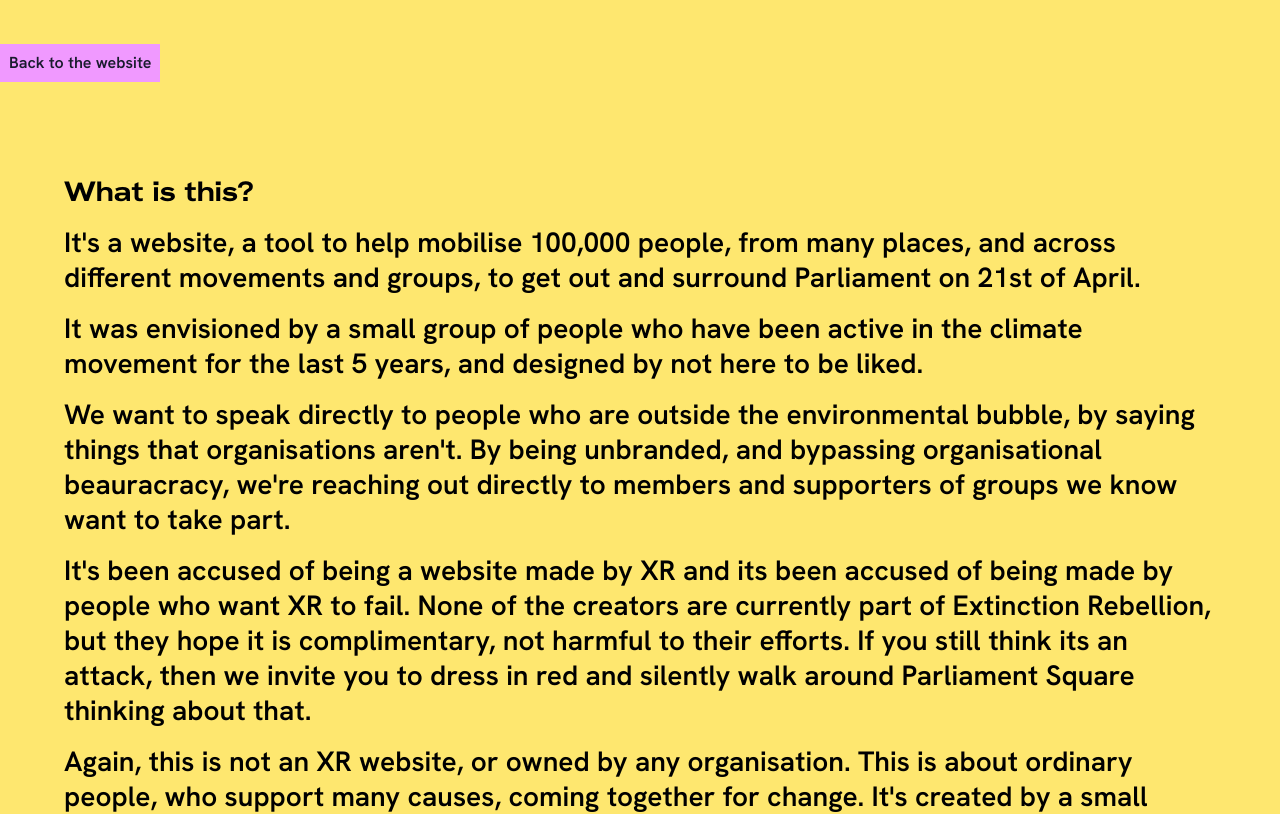
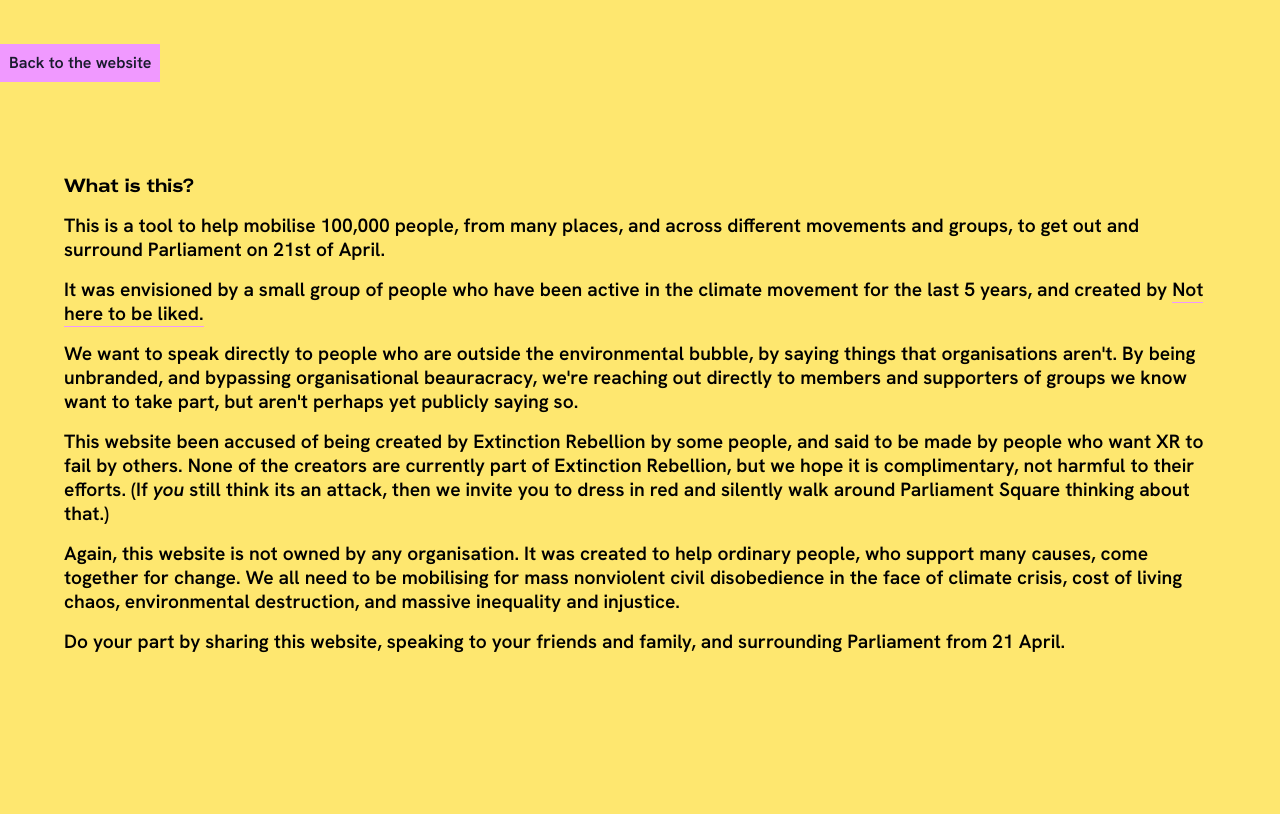
Before and after one commit to notheretobeliked/xxr, a SvelteKit app: page /about in a window 1280 px wide. Shown: the top 814 px of the page. Built offline with nearby package versions, Linux system fonts and the light colour scheme; no server answers.

Commit message:
Update copy

```diff
--- a/src/routes/about/+page.svelte
+++ b/src/routes/about/+page.svelte
@@ -36,17 +36,18 @@ on:keypress={() => goto('/')}
 <Button label='Back to the website' />
 </button>
 
-<div class="mt-20 w-full max-w-6xl m-auto text-base lg:text-xl">
+<div class="mt-20 w-full max-w-6xl m-auto text-base">
   <h1 class="mb-4">What is this?</h1>
 
-  <p class="mb-4">It's a website, a tool to help mobilise 100,000 people, from many places, and across different movements and groups, to get out and surround Parliament on 21st of April.</p>
+  <p class="mb-4">This is a tool to help mobilise 100,000 people, from many places, and across different movements and groups, to get out and surround Parliament on 21st of April.</p>
 
-  <p class="mb-4">It was envisioned by a small group of people who have been active in the climate movement for the last 5 years, and designed by not here to be liked. </p>
+  <p class="mb-4">It was envisioned by a small group of people who have been active in the climate movement for the last 5 years, and created by <a class="border-b border-pink hover:border-black" href="https://instagram.com/notheretobeliked/" rel="noreferrer" target="_blank">Not here to be liked.</a></p>
 
-  <p class="mb-4">We want to speak directly to people who are outside the environmental bubble, by saying things that organisations aren't. By being unbranded, and bypassing organisational beauracracy, we're reaching out directly to members and supporters of groups we know want to take part. </p>
+  <p class="mb-4">We want to speak directly to people who are outside the environmental bubble, by saying things that organisations aren't. By being unbranded, and bypassing organisational beauracracy, we're reaching out directly to members and supporters of groups we know want to take part, but aren't perhaps yet publicly saying so. </p>
 
-  <p class="mb-4">It's been accused of being a website made by XR and its been accused of being made by people who want XR to fail. None of the creators are currently part of Extinction Rebellion, but they hope it is complimentary, not harmful to their efforts. If you still think its an attack, then we invite you to dress in red and silently walk around Parliament Square thinking about that.</p>
+  <p class="mb-4">This website been accused of being created by Extinction Rebellion by some people, and said to be made by people who want XR to fail by others. None of the creators are currently part of Extinction Rebellion, but we hope it is complimentary, not harmful to their efforts. (If <em>you</em> still think its an attack, then we invite you to dress in red and silently walk around Parliament Square thinking about that.)</p>
 
-  <p class="mb-4">Again, this is not an XR website, or owned by any organisation. This is about ordinary people, who support many causes, coming together for change. It's created by a small group, with a tiny pot of money, trying to mobilise for mass nonviolent civil disobedience in the face of climate crisis, cost of living chaos, environmental destruction, and massive inequality and injustice.</p>
+  <p class="mb-4">Again, this website is not owned by any organisation. It was created to help ordinary people, who support many causes, come together for change. We all need to be mobilising for mass nonviolent civil disobedience in the face of climate crisis, cost of living chaos, environmental destruction, and massive inequality and injustice.</p>
 
+  <p class="mb-4">Do your part by sharing this website, speaking to your friends and family, and surrounding Parliament from 21 April.</p>
 </div>
```
